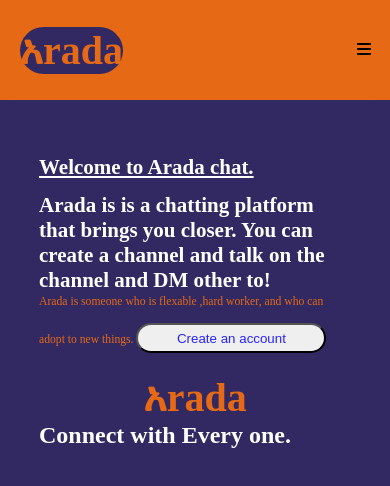
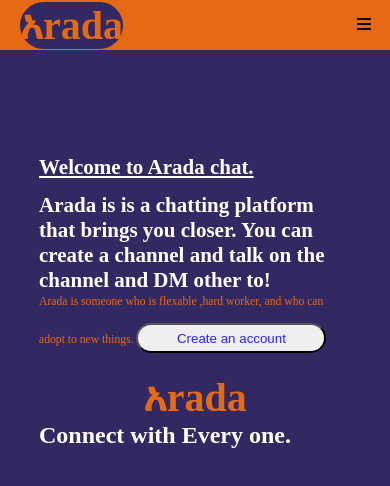
Before and after one commit to sentayhu19/Arada-chat, a React (Create React App) app: page / in a window 390 px wide. Shown: the top 486 px of the page. Built offline with nearby package versions, Linux system fonts and the light colour scheme; no server answers.

Commit message:
Fixed the issue with nav white shadow

```diff
--- a/src/components/Home/Navbar.css
+++ b/src/components/Home/Navbar.css
@@ -5,7 +5,7 @@
 
 nav{
 background-color: var(--navbg);
-height: 11vh;
+height: 1vh;
 position: fixed;
 top: 3;
 z-index: 1000;
@@ -42,6 +42,7 @@
     justify-content: space-between;
     padding-left: 5%;
     padding-right: 5%;
+    height: 80px;
 }
 
 #login-d{
@@ -113,7 +114,7 @@
 @media screen and (max-width: 1024px) {
     nav{
 
-        height: 9vh;
+        height: 1vh;
     }
     .login-signup{
         display: none;
@@ -124,5 +125,7 @@
     .mobile-menu-humburger{
         display: block;
     }
-
+    .mob-nav-1{
+        height: 50px;
+    }
 }
```
